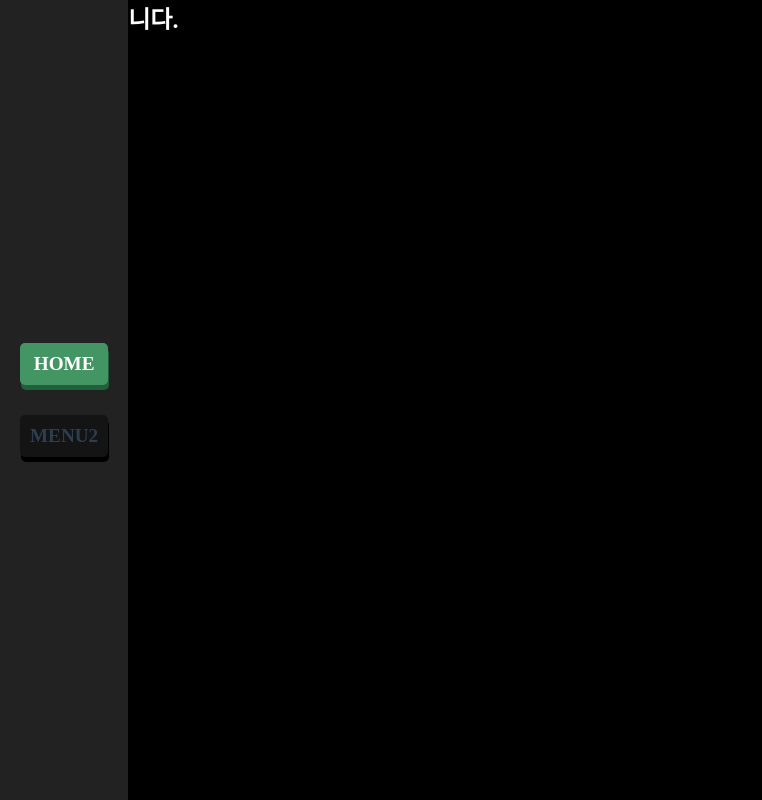
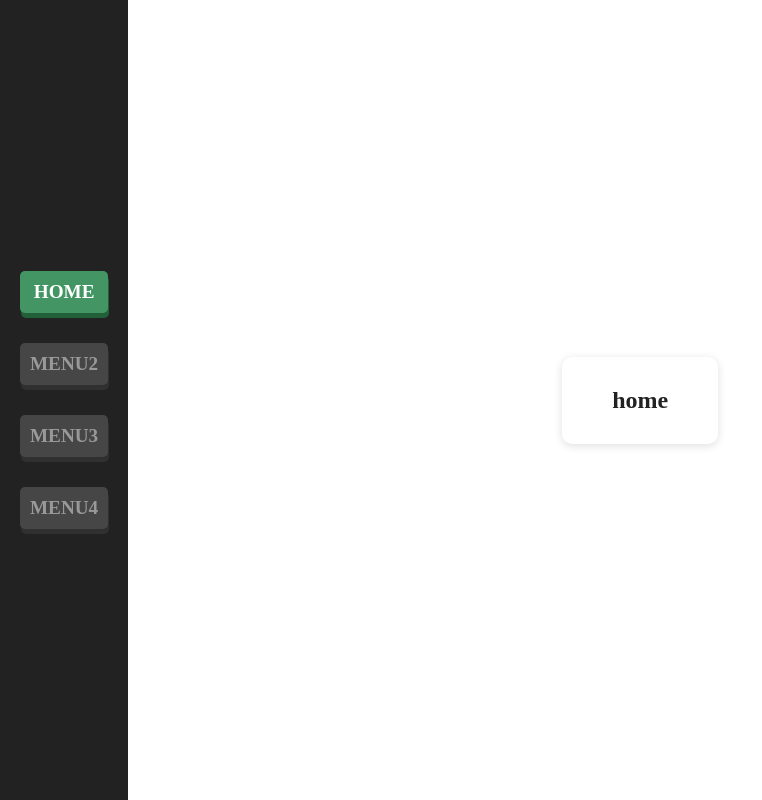
Before and after one commit to rkddbs1031/board, a Vue app: page / in a window 1280 px wide. Shown: the whole page, without its empty margins (0-762 px from the left). Built offline with nearby package versions, Linux system fonts and the light colour scheme.

Commit message:
[ING] 홈 화면 작업

```diff
--- a/public/index.html
+++ b/public/index.html
@@ -14,7 +14,7 @@
       }
       html,
       body {
-        background: #000;
+        background: #fff;
       }
 
       a {
--- a/src/assets/layouts/Layout.vue
+++ b/src/assets/layouts/Layout.vue
@@ -17,8 +17,12 @@ export default {
 };
 </script>
 <style scoped>
+.container {
+  width: 100vw;
+  display: flex;
+}
 main {
-  max-width: 100%;
+  max-width: 80%;
   display: flex;
   flex: 1 0 auto;
 }
--- a/src/assets/layouts/nav/Navigation.vue
+++ b/src/assets/layouts/nav/Navigation.vue
@@ -22,25 +22,23 @@ export default {
 </script>
 <style scoped>
 #nav {
-  position: fixed;
-  left: 0;
   display: flex;
   flex-direction: column;
   justify-content: center;
-  height: 100%;
+  height: 100vh;
   padding: 20px;
   background: #222;
 }
 
 #nav a {
   font-weight: bold;
-  color: #2c3e50;
+  color: rgba(255, 255, 255, 0.452);
   display: block;
   font-size: 1.5vw;
   padding: 10px;
   border-radius: 5px;
-  background: #151414;
-  box-shadow: 1px 5px #000;
+  background: #464646;
+  box-shadow: 1px 5px #303030;
   margin-bottom: 30px;
   transition: 0.3s;
   text-align: center;
@@ -54,7 +52,7 @@ export default {
   color: #fff;
 }
 #nav a:active {
-  box-shadow: 1px 2px #222;
+  box-shadow: 1px 2px #1f1f1f;
   transform: translateY(5px);
 }
 </style>
--- a/src/assets/layouts/nav/navItems.js
+++ b/src/assets/layouts/nav/navItems.js
@@ -7,4 +7,12 @@ export default [
     title: "MENU2",
     to: "/about",
   },
+  {
+    title: "MENU3",
+    to: "/menu3",
+  },
+  {
+    title: "MENU4",
+    to: "/menu4",
+  },
 ];
--- a/src/components/home/Home.vue
+++ b/src/components/home/Home.vue
@@ -1,7 +1,9 @@
 <template>
-  <div>
-    <h2>home화면 입니다.</h2>
-  </div>
+  <section id="section1">
+    <div class="section1">
+      <h2>home</h2>
+    </div>
+  </section>
 </template>
 <script>
 export default {
@@ -12,7 +14,21 @@ export default {
 };
 </script>
 <style scoped>
+#section1 {
+  width: 100%;
+  height: 100vh;
+  display: flex;
+  align-items: center;
+  justify-content: center;
+}
+.section1 {
+  background: #fff;
+  padding: 30px 50px;
+  border-radius: 10px;
+  box-shadow: rgba(99, 99, 99, 0.2) 0px 2px 8px 0px;
+  text-align: center;
+}
 h2 {
-  color: #fff;
+  color: #222;
 }
 </style>
```
